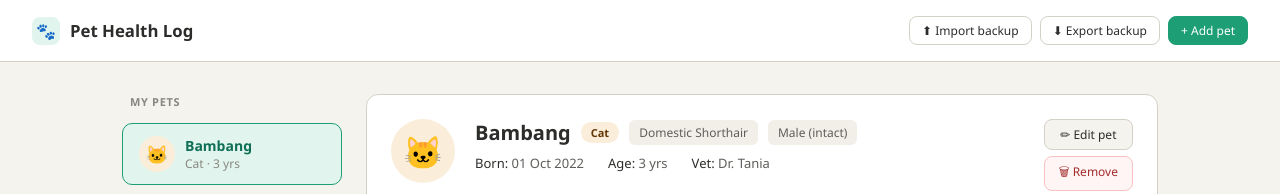
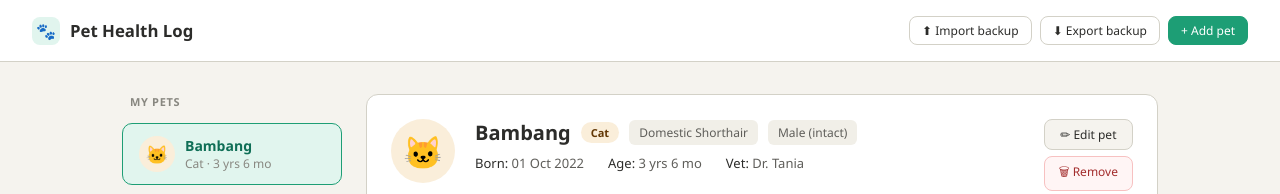
Before and after one commit to lopstudio/pet-records, a plain HTML site: page index.html in a window 1280 px wide. Shown: the top 194 px of the page. Drawn offline with Linux system fonts and the light colour scheme.

Commit message:
Update index.html
add months into the pet age

```diff
--- a/index.html
+++ b/index.html
@@ -288,7 +288,7 @@ function petAge(bd) {
   const y = Math.floor(diff / (365.25 * 864e5));
   const m = Math.floor((diff % (365.25 * 864e5)) / (30.44 * 864e5));
   if (y < 1) return m < 1 ? '< 1 mo' : `${m} mo`;
-  return `${y} yr${y > 1 ? 's' : ''}`;
+  return `${y} yr${y > 1 ? 's' : ''} ${m > 0 ? m + ' mo' : ''}`.trim();
 }
 function vacStatus(nextDue) {
   if (!nextDue) return { label:'No due date', cls:'pill-gray' };
```
